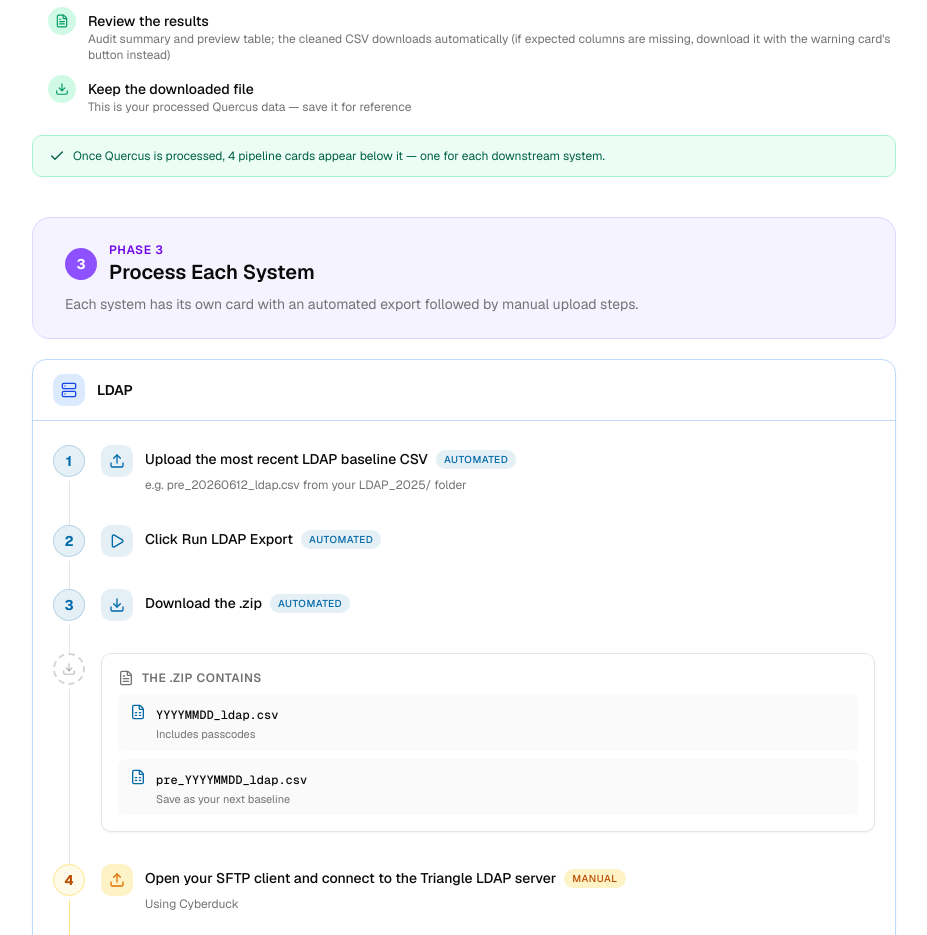
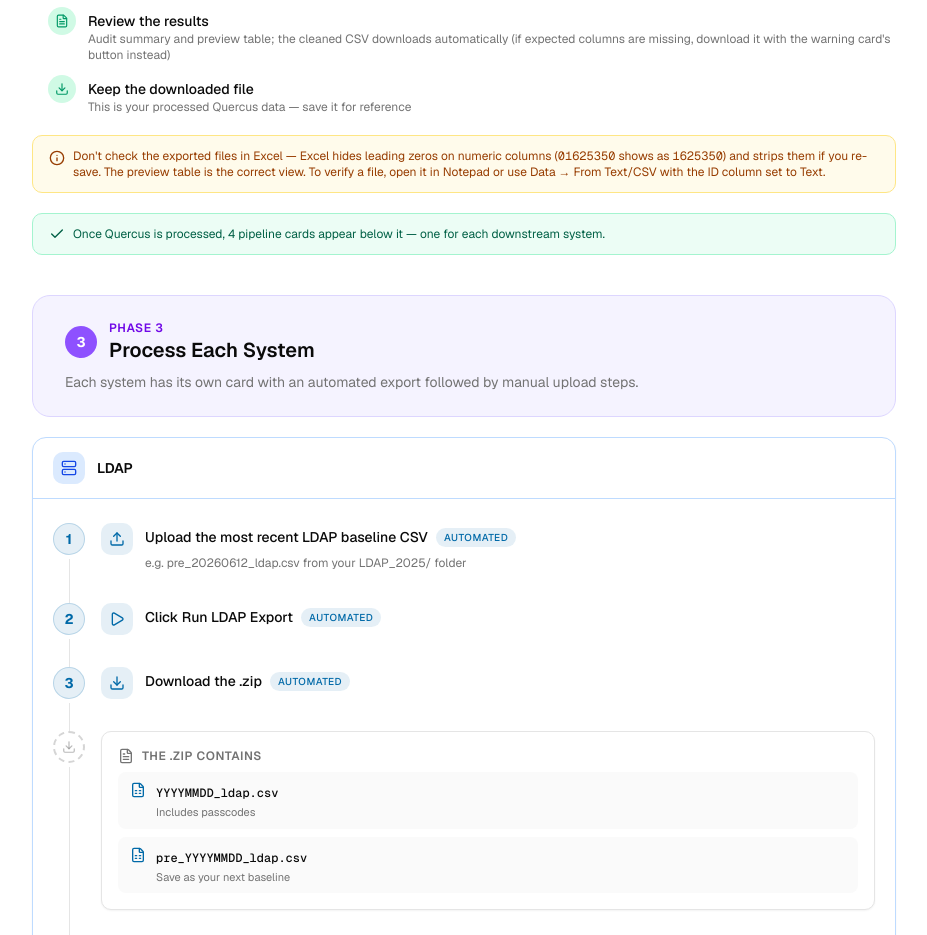
Before and after one commit to nimeshmaharjan1/ncad-student-provisioning, a Next.js app in the folder frontend/: page /guide in a window 1280 px wide. Shown: the part 1100-2035 px from the top of the page, without its empty margins (176-1103 px from the left). Built offline with nearby package versions, Linux system fonts and the light colour scheme.

Commit message:
feat: warn that Excel hides/strips leading zeros on exported CSVs (inline UI, guide, docs)

```diff
--- a/frontend/app/guide/page.tsx
+++ b/frontend/app/guide/page.tsx
@@ -549,6 +549,16 @@
           ))}
         </div>
 
+        <div className="flex items-start gap-2 rounded-lg border border-amber-200 bg-amber-50 px-4 py-3 text-xs text-amber-800 dark:border-amber-800 dark:bg-amber-950/30 dark:text-amber-300">
+          <Info className="mt-0.5 size-4 shrink-0" />
+          <span>
+            Don't check the exported files in Excel — Excel hides leading zeros on numeric
+            columns (<code>01625350</code> shows as <code>1625350</code>) and strips them if
+            you re-save. The preview table is the correct view. To verify a file, open it in
+            Notepad or use Data → From Text/CSV with the ID column set to Text.
+          </span>
+        </div>
+
         <div className="flex items-center gap-2 rounded-lg border border-emerald-200 bg-emerald-50 px-4 py-3 text-xs text-emerald-800 dark:border-emerald-800 dark:bg-emerald-950/30 dark:text-emerald-300">
           <Check className="size-4 shrink-0" />
           <span>
--- a/frontend/components/quercus-step.tsx
+++ b/frontend/components/quercus-step.tsx
@@ -13,7 +13,7 @@
 import { usePipeline } from "@/lib/pipeline-context"
 import { useToast } from "@/lib/toast-context"
 import { addExportHistoryEntry } from "@/lib/local-storage"
-import { Download } from "lucide-react"
+import { Download, Info } from "lucide-react"
 
 function saveBlobDownload(blob: Blob, filename: string) {
   const url = URL.createObjectURL(blob)
@@ -36,6 +36,20 @@
       <Download className="size-4" />
       {downloading ? "Preparing download..." : "Download cleaned file anyway"}
     </Button>
+  )
+}
+
+function ExcelNote() {
+  return (
+    <div className="flex items-start gap-2 rounded-lg border border-amber-200 bg-amber-50 px-3 py-2.5 text-xs text-amber-800 dark:border-amber-800 dark:bg-amber-950/30 dark:text-amber-300">
+      <Info className="mt-0.5 size-3.5 shrink-0" />
+      <span>
+        Excel hides leading zeros on numeric columns — <code>01625350</code> shows as{" "}
+        <code>1625350</code>, and re-saving in Excel strips them. The preview table is the
+        correct view. To check a file, open it in Notepad or use Data → From Text/CSV with
+        the ID column set to Text.
+      </span>
+    </div>
   )
 }
 
@@ -189,6 +203,7 @@
           </>
         )}
         <AuditSummary audit={result.auditInfo} />
+        <ExcelNote />
         <div>
           <p className="mb-2 text-sm text-muted-foreground">
             Preview (first {result.sampleRows.length} rows):
@@ -253,6 +268,7 @@
             </>
           )}
           <AuditSummary audit={result.auditInfo} />
+          <ExcelNote />
           <div>
             <p className="mb-2 text-sm text-muted-foreground">
               Preview (first {result.sampleRows.length} rows):
```
Also changed, not shown: 4 other files (tests, documents, lock files or other folders).
